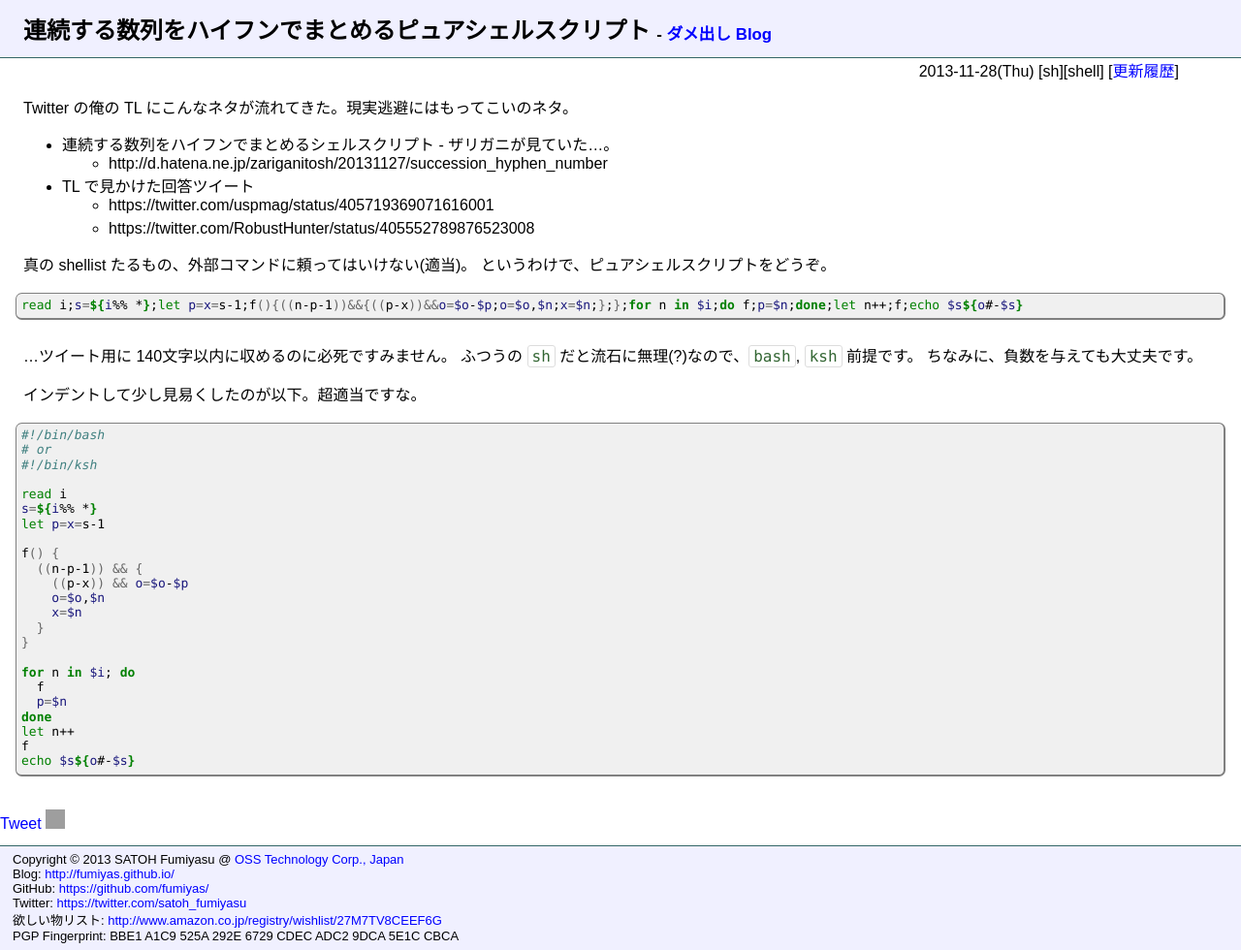
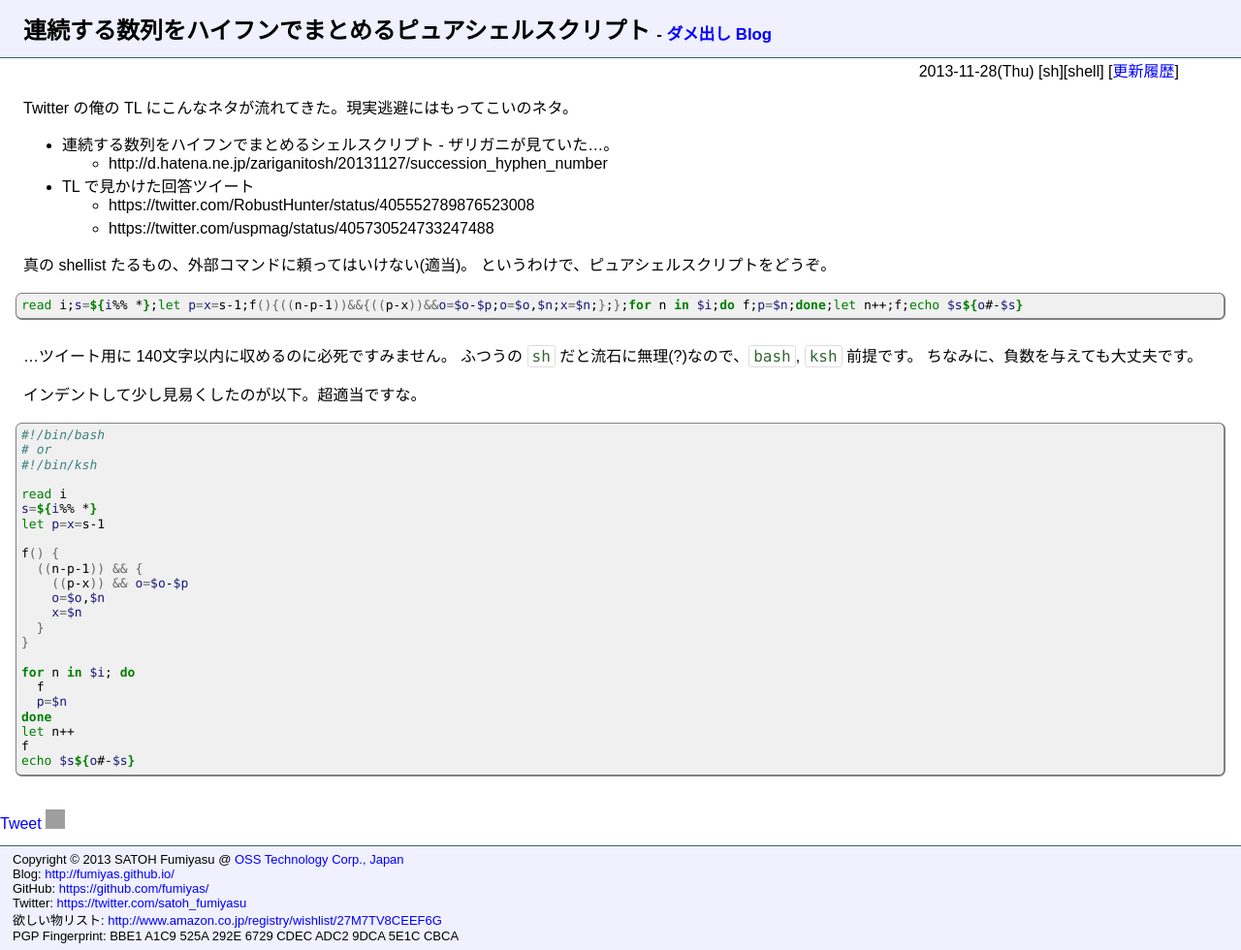
Before and after one commit to fumiyas/fumiyas.github.io, a Jekyll site: the page built from _posts/2013-11-28-compact-seqnumbers-by-shell.md, in a window 1280 px wide. Shown: the whole page at 97% size. Built offline with Jekyll 4.4.1, drawn with Linux system fonts in a browser that asks for light colours; Markdown is read by kramdown in place of the engine named in the settings; comment, search, counter and statistics services are not loaded; part of the change alters nothing that is shown; grey boxes are pictures that could not be loaded.

Commit message:
Update link

```diff
--- a/_posts/2013-11-28-compact-seqnumbers-by-shell.md
+++ b/_posts/2013-11-28-compact-seqnumbers-by-shell.md
@@ -9,8 +9,8 @@ Twitter の俺の TL にこんなネタが流れてきた。現実逃避には
   * 連続する数列をハイフンでまとめるシェルスクリプト - ザリガニが見ていた...。
     * http://d.hatena.ne.jp/zariganitosh/20131127/succession_hyphen_number
   * TL で見かけた回答ツイート
-    * https://twitter.com/uspmag/status/405719369071616001
     * https://twitter.com/RobustHunter/status/405552789876523008
+    * https://twitter.com/uspmag/status/405730524733247488
 
 真の shellist たるもの、外部コマンドに頼ってはいけない(適当)。
 というわけで、ピュアシェルスクリプトをどうぞ。
```
